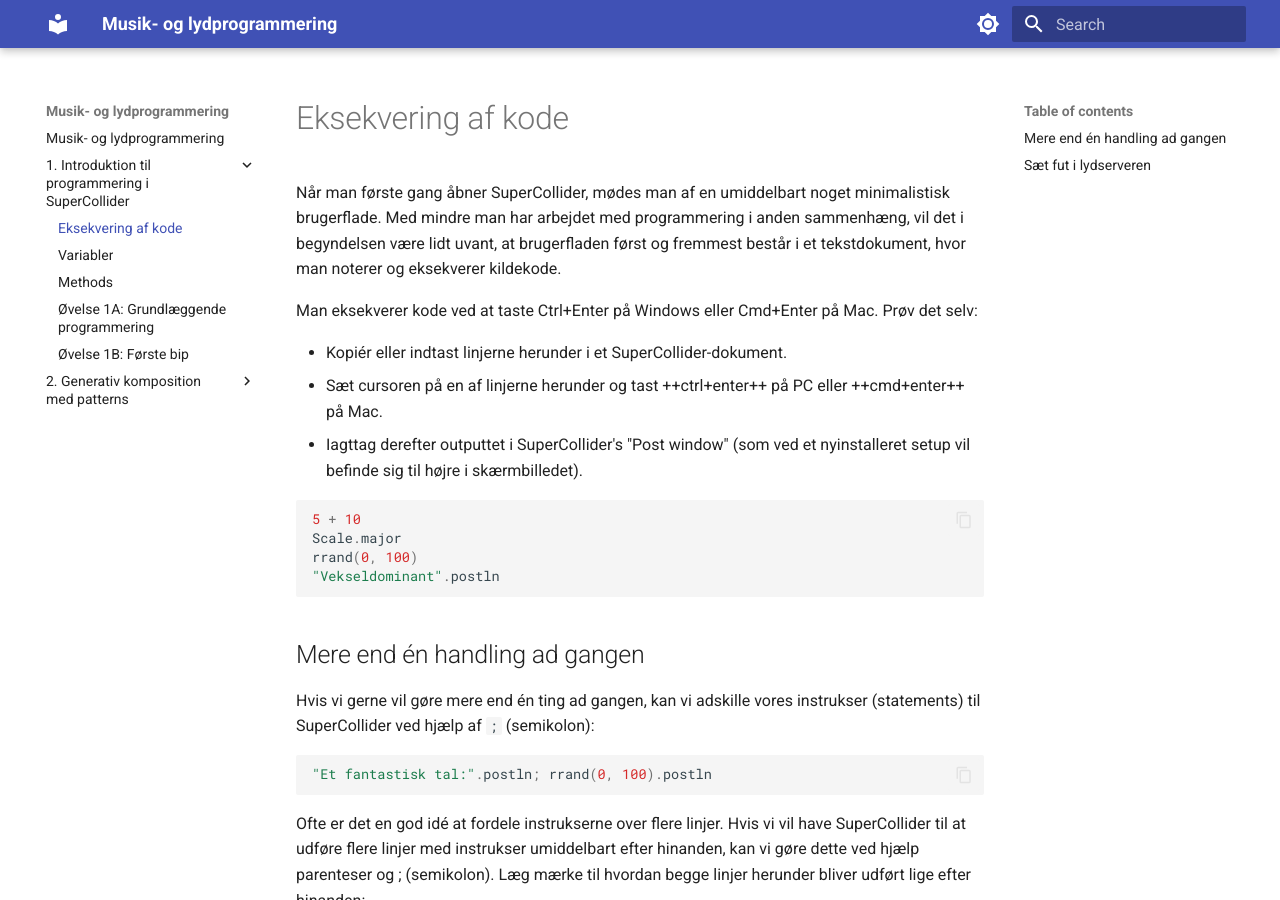
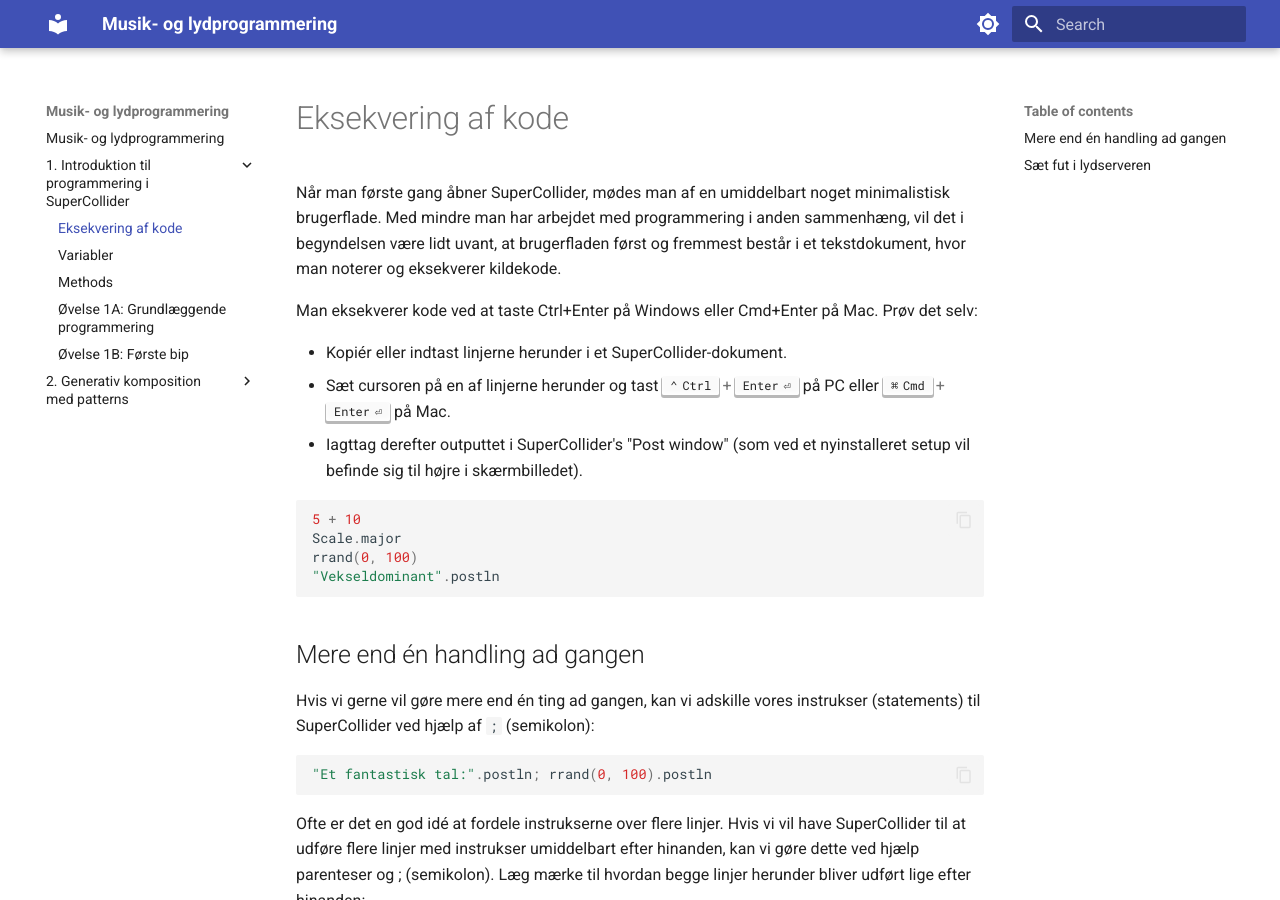
Before and after one commit to sparkletop/sparkletop.github.io, an MkDocs documentation site: the page built from docs/1. Introduktion til programmering i SuperCollider/A-Eksekvering af kode.md, in a window 1280 px wide and 900 px high. Built offline with MkDocs 1.6.1 and Material for MkDocs 9.7.7, drawn with Linux system fonts in a browser that asks for light colours; part of the change alters nothing that is shown.

```diff
--- a/mkdocs.yml
+++ b/mkdocs.yml
@@ -21,3 +21,7 @@ markdown_extensions:
   - pymdownx.inlinehilite
   - pymdownx.snippets
   - pymdownx.superfences
+  - pymdownx.keys
+  - attr_list
+  - def_list
+  - markdown_captions
```
